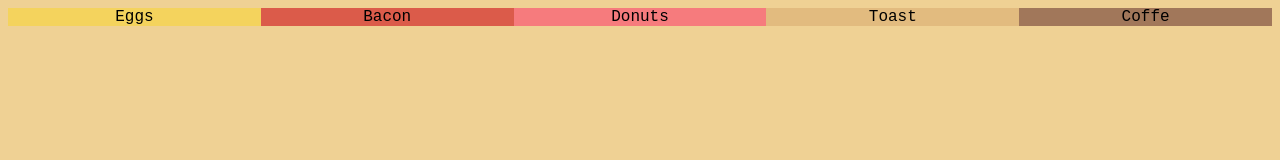
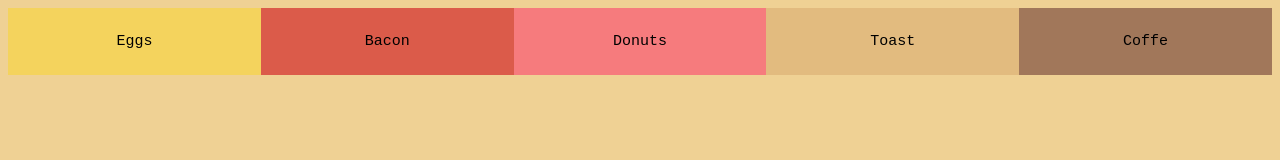
Before and after one commit to Macio1992/KursFrontEnd, a plain HTML site: page sprint8/project/index.html in a window 1280 px wide. Drawn offline with Linux system fonts and the light colour scheme.

Commit message:
Sprint7: fixes css.

```diff
--- a/sprint8/project/style.css
+++ b/sprint8/project/style.css
@@ -9,7 +9,10 @@ body {
 
 .foodProducts__shopping {
   width: calc(100% / 5);
+  padding: 25px 0;
+  list-style: none;
   text-align: center;
+  font-size: 15px;
   font-family: 'Courier New', Courier, monospace;
 }
 
```
